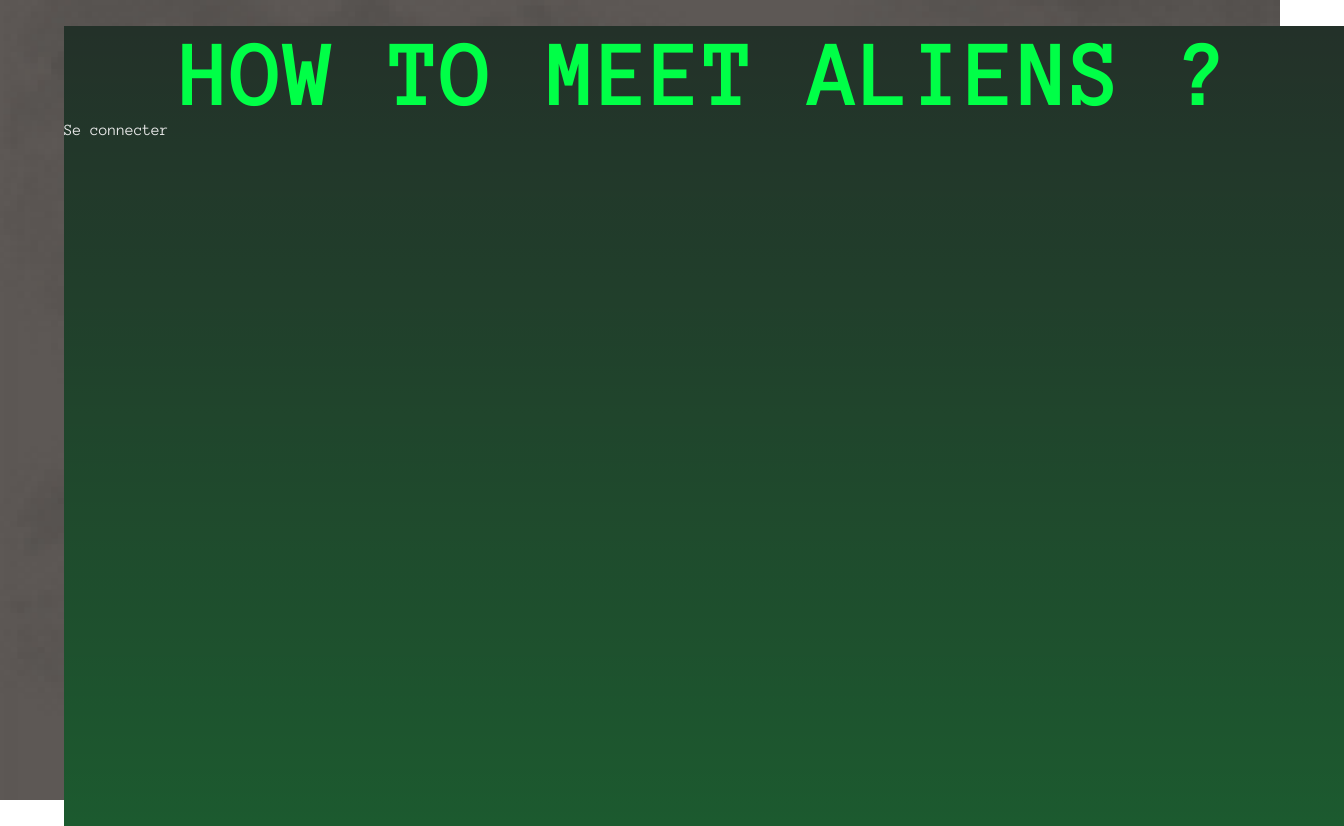
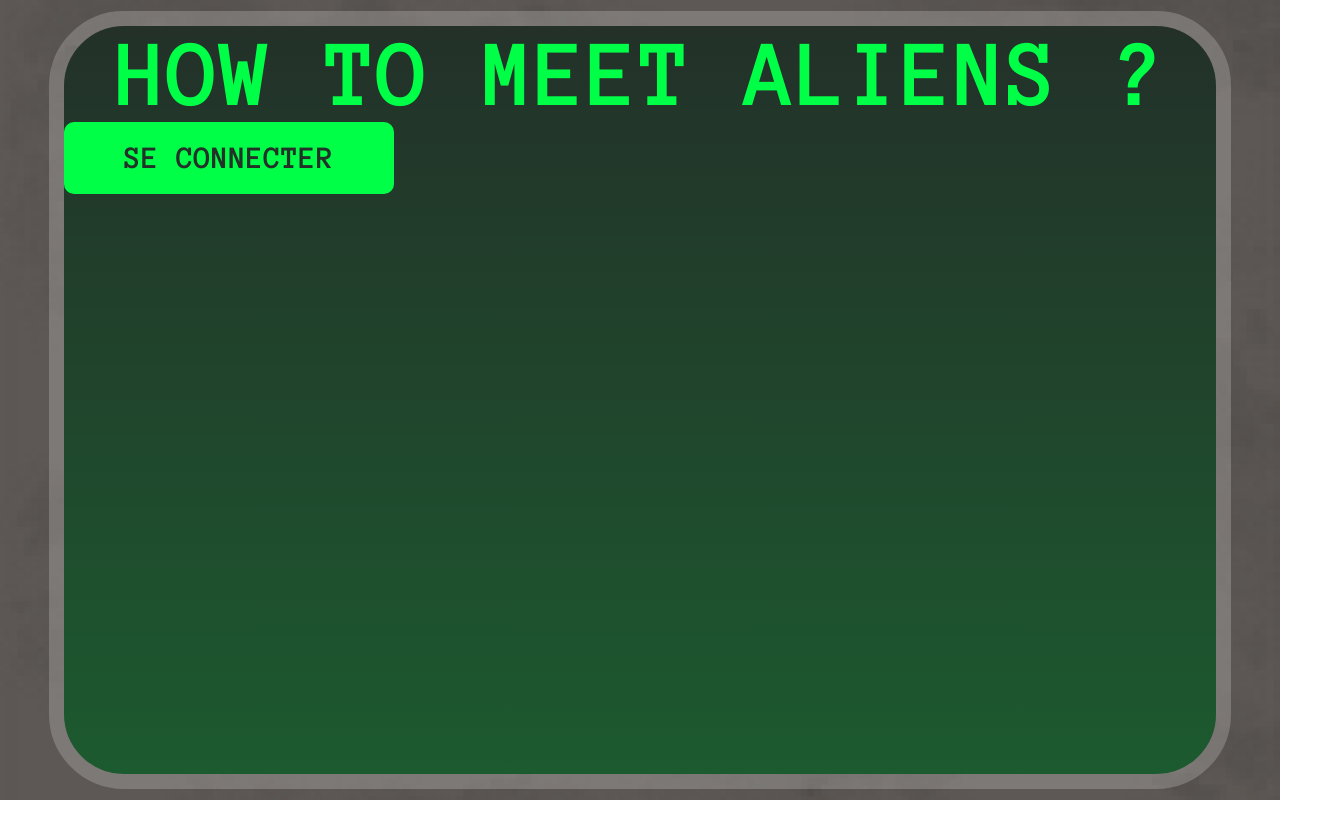
Before and after one commit to Aurelie-Runser/How-To-Meet-Aliens, a Nuxt app: page / in a window 1280 px wide. Shown: the whole page, 1344 px wide, since content can reach past the window. After the commit the page ends 800 px from the top, so only its background shows below. Built offline with nearby package versions, Linux system fonts and the light colour scheme; no server answers.

Commit message:
reglage du probleme de l'affichage qui ne se met pas a jout lors qu'on change de page

```diff
--- a/components/myButton.vue
+++ b/components/myButton.vue
@@ -1,9 +1,9 @@
 
 <template>
     <button class="myButton" :class="className">
-        <RouterLink :to="link" v-if="link">
+        <nuxt-link :to="link" v-if="link">
             <slot/>
-        </RouterLink>
+        </nuxt-link>
 
         <a :href="href" v-else-if="href" target="_blank" rel="noopener noreferrer"><slot/></a>
 
--- a/layouts/default.vue
+++ b/layouts/default.vue
@@ -17,11 +17,7 @@
 <style lang="scss" scoped>
 .layout{
     width: 100%;
-    max-width: $xl2;
     height: 100%;
-    outline: 5px solid rgba(black, 50%);
-    border-radius: 40px;
-    overflow: hidden;
     display: grid;
     grid-template:
         "header"
@@ -49,9 +45,6 @@
     }
 
     @include medium {
-        outline-width: 15px;
-        border-radius: 60px;
-
         grid-template:
             "header header header"
             "aside main main";
--- a/layouts/intro.vue
+++ b/layouts/intro.vue
@@ -8,7 +8,7 @@
 
 <style lang="scss" scoped>
 .layout_intro{
-    width: 100vw;
-    height: 100vh;
+    width: 100%;
+    height: 100%;
 }
 </style>
--- a/pages/desktop.vue
+++ b/pages/desktop.vue
@@ -1,4 +1,5 @@
 <template>
+    <div class="global-ecran">
         <NuxtLayout>
             <template #header>
                 <h1>How to meet aliens ?</h1>
@@ -14,6 +15,7 @@
 
             <myButton type="t_button" size="big" link="#">Commencer la mission</myButton>
         </NuxtLayout>
+    </div>
 </template>
 
 <style lang="scss">
--- a/pages/index.vue
+++ b/pages/index.vue
@@ -1,9 +1,11 @@
 <template>
-    <NuxtLayout name="intro" class="index">
-        <h1>How to meet aliens ?</h1>
+    <div class="global-ecran index">
+        <NuxtLayout name="intro" class="index">
+            <h1>How to meet aliens ?</h1>
 
-        <RouterLink to="login">Se connecter</RouterLink>
-    </NuxtLayout >
+            <myButton link="/login" type="t_button" size="big">Se connecter</myButton>
+        </NuxtLayout >
+    </div>
 </template>
 
 <style lang="scss">
--- a/pages/login.vue
+++ b/pages/login.vue
@@ -1,4 +1,5 @@
 <template>
+    <div class="global-ecran">
         <NuxtLayout name="intro" class="login">
             <h1>How to meet aliens ?</h1>
 
@@ -21,6 +22,7 @@
 
             <p>Message : {{ message }}</p>
         </NuxtLayout>
+    </div>
 </template>
 
 <style lang="scss">
--- a/pages/old_missions.vue
+++ b/pages/old_missions.vue
@@ -1,4 +1,5 @@
 <template>
+    <div class="global-ecran">
         <NuxtLayout>
             <template #header>
                 <h1>How to meet aliens ?</h1>
@@ -16,6 +17,7 @@
                 <li v-for="j in historique.jours_debloques">{{ j.nom }}</li>
             </ul>
         </NuxtLayout>
+    </div>
 </template>
 
 <style lang="scss">
--- a/scss/foundations/_mixins.scss
+++ b/scss/foundations/_mixins.scss
@@ -25,6 +25,20 @@
 @mixin xxlarge {
     @media screen and (min-width: $xl2) {
         @content;
+    }
+}
+
+@mixin ecran{
+    width: 100%;
+    max-width: $xl2;
+    height: 100%;
+    outline: 5px solid rgba(white, 20%);
+    border-radius: 40px;
+    overflow: hidden;
+
+    @include medium {
+        outline-width: 15px;
+        border-radius: 60px;
     }
 }
 
--- a/scss/main.scss
+++ b/scss/main.scss
@@ -35,6 +35,10 @@ li::before {
     content: "_";
 }
 
+.global-ecran{
+    @include ecran;
+}
+
 .global-titre_texte{
     @include titre_texte
 }
```
Lines whose indentation alone changed are shown as unchanged.
